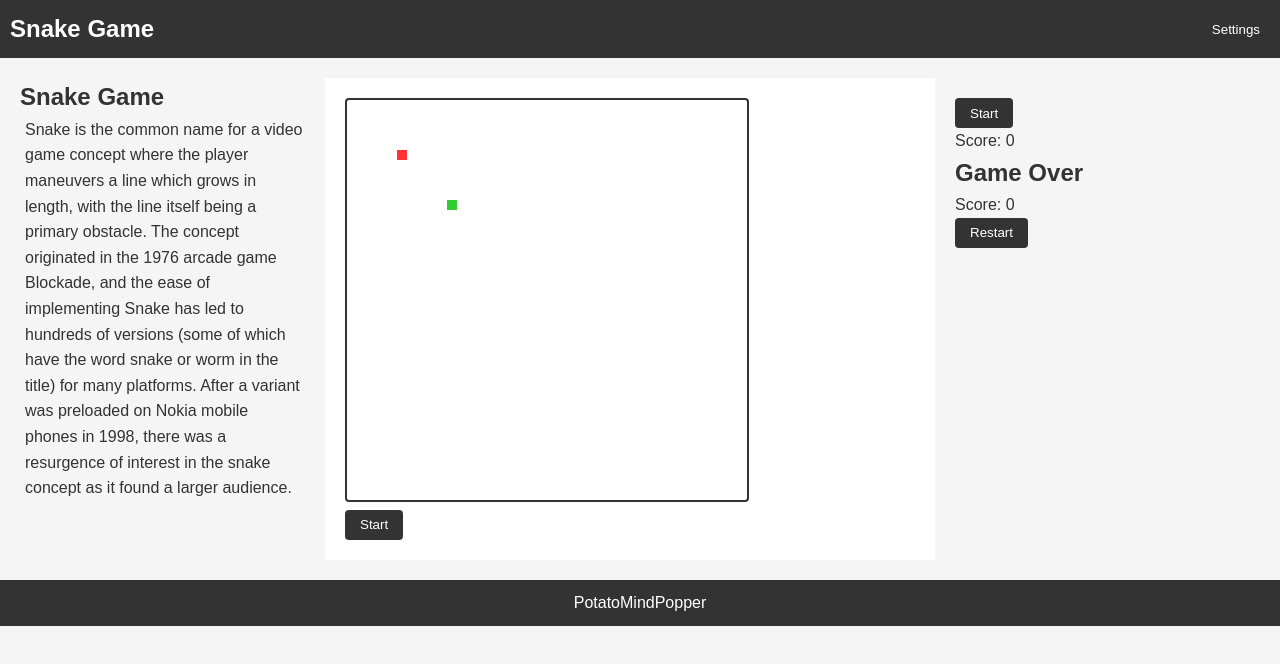
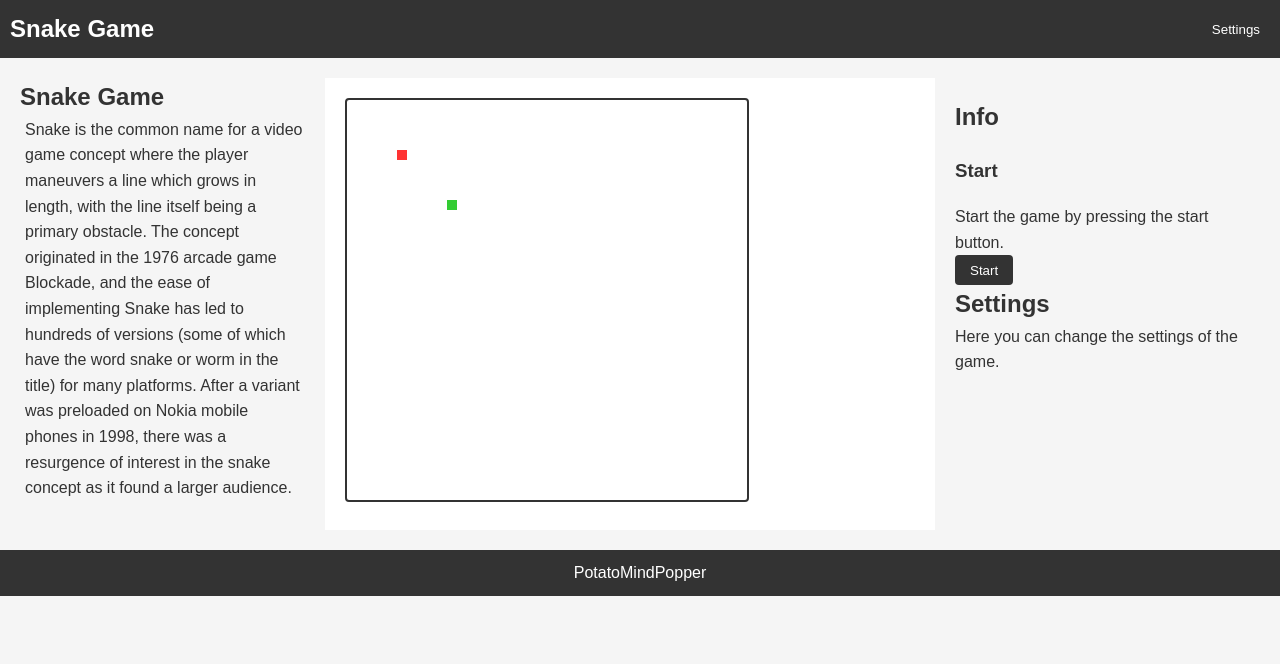
Before and after one commit to PotatoMindPopper/Snake, a plain HTML site: page index.html in a window 1280 px wide. Drawn offline with Linux system fonts and the light colour scheme.

Commit message:
move info to the side

```diff
--- a/index.html
+++ b/index.html
@@ -34,6 +34,7 @@
         <div id="title">
             <h1>Snake Game</h1>
         </div>
+        <!-- TODO: Add url pages (about etc.) at the top -->
         <div class="dropdown" id="settings-dropdown">
             <button class="dropbtn">Settings</button>
             <div class="dropdown-content">
@@ -44,10 +45,6 @@
         </div>
     </header>
     <main>
-        <!-- <section id="focus-mode">
-            <h2>Focus Modus</h2>
-            <p>Focus mode is a feature that allows you to block websites that you find distracting. It is recommended that you use this feature when you are studying or need to stay focused.</p>
-        </section> -->
         <section id="snake-game">
             <h2>Snake Game</h2>
             <p>Snake is the common name for a video game concept where the player maneuvers a line which grows in length, with the line itself being a primary obstacle. The concept originated in the 1976 arcade game Blockade, and the ease of implementing Snake has led to hundreds of versions (some of which have the word snake or worm in the title) for many platforms. After a variant was preloaded on Nokia mobile phones in 1998, there was a resurgence of interest in the snake concept as it found a larger audience.</p>
@@ -56,29 +53,51 @@
             <div id="game-canvas-container">
                 <canvas id="game-canvas"></canvas>
             </div>
+        </section>
+        <section id="settings-info">
+            <div id="info-container">
+                <h2>Info</h2>
+                <div id="game-score-container">
+                    <h3>Score</h3>
+                    <p>
+                        See your score by looking at the score counter.<br>
+                        Score is calculated by the amount of food you eat.<br>
+                        Every food you eat is worth 1 point.
+                    </p>
+                    <p id="game-score">Score: 0</p>
+                    <p id="game-high-score">Highscore: 0</p>
+                </div>
                 <div id="game-start-container">
+                    <h3>Start</h3>
+                    <p>Start the game by pressing the start button.</p>
                     <button id="game-start">Start</button>
                 </div>
-            <div id="game-score-container">
-                <p id="game-score">Score: 0</p>
+                <!-- <div id="game-pause-container">
+                    <h3>Pause</h3>
+                    <p>Pause the game by pressing the pause button.</p>
+                    <button id="game-pause">Pause</button>
                 </div>
+                <div id="game-resume-container">
+                    <h3>Resume</h3>
+                    <p>Resume the game by pressing the resume button.</p>
+                    <button id="game-resume">Resume</button>
+                </div>
+                <div id="game-stop-container">
+                    <h3>Stop</h3>
+                    <p>Stop the game by pressing the stop button.</p>
+                    <button id="game-stop">Stop</button>
+                </div> -->
                 <div id="game-over-container">
                     <h2>Game Over</h2>
                     <p id="game-over-score">Score: 0</p>
+                    <p id="game-over-high-score">Highscore: 0</p>
                     <button id="game-restart">Restart</button>
                 </div>
-        </section>
-        <section id="settings-info">
-            <div id="game-start-container">
-                <button id="game-start">Start</button>
             </div>
-            <div id="game-score-container">
-                <p id="game-score">Score: 0</p>
-            </div>
-            <div id="game-over-container">
-                <h2>Game Over</h2>
-                <p id="game-over-score">Score: 0</p>
-                <button id="game-restart">Restart</button>
+            <div id="settings-info-seperator"></div>
+            <div id="settings-container">
+                <h2>Settings</h2>
+                <p>Here you can change the settings of the game.</p>
             </div>
         </section>
     </main>
```
Lines whose indentation alone changed are shown as unchanged.
